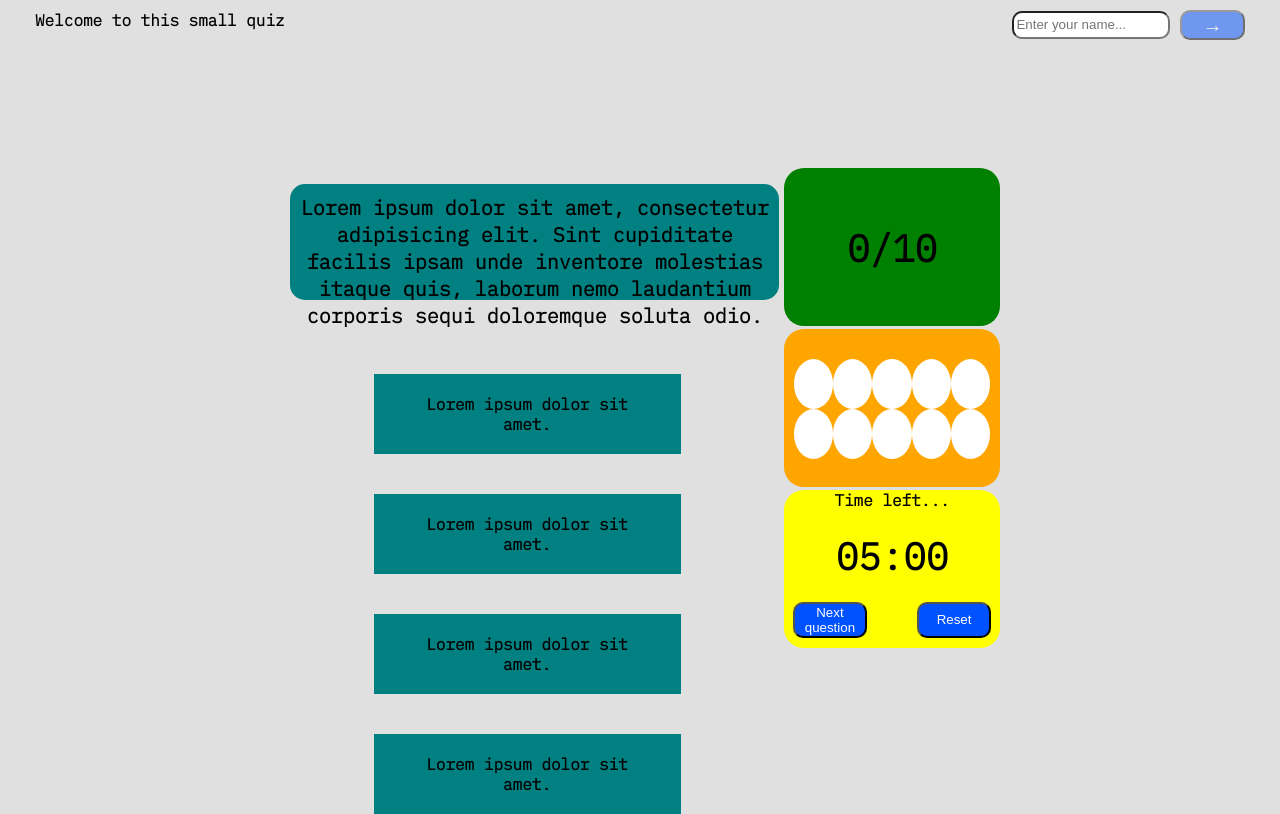
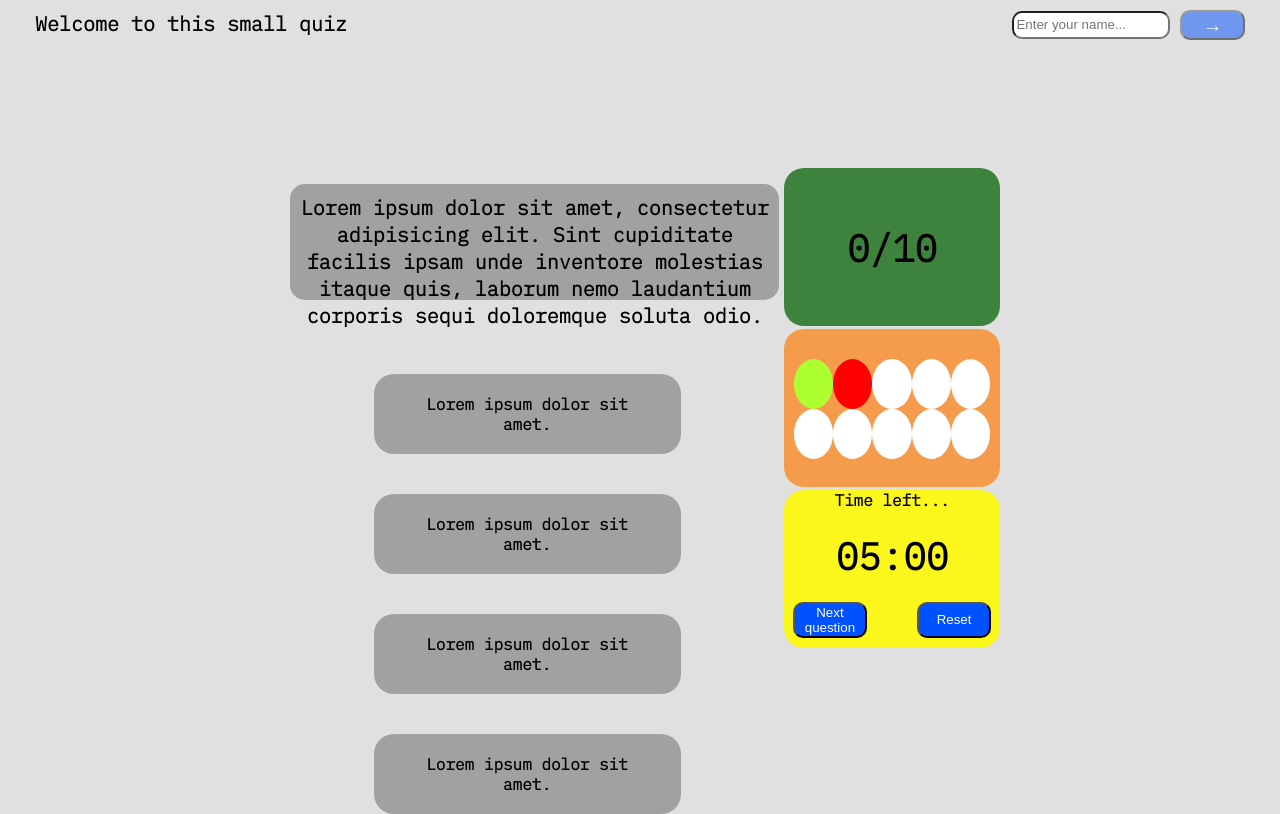
Before and after one commit to hefest42/quiz_v2.0, a plain HTML site: page index.html in a window 1280 px wide. Drawn offline with Linux system fonts and the light colour scheme.

Commit message:
finished with the basic layout

```diff
--- a/index.html
+++ b/index.html
@@ -33,8 +33,8 @@
 
             <div class="correct-answers">
                 <div class="correct-top">
-                    <div class="circle-answer circle0"></div>
-                    <div class="circle-answer circle1"></div>
+                    <div class="circle-answer circle0 correct"></div>
+                    <div class="circle-answer circle1 wrong"></div>
                     <div class="circle-answer circle2"></div>
                     <div class="circle-answer circle3"></div>
                     <div class="circle-answer circle4"></div>
--- a/style.css
+++ b/style.css
@@ -20,6 +20,7 @@ nav {
 }
 
 .welcome-msg {
+    font-size: 1.25rem;
     margin-left: 35px;
 }
 
@@ -78,7 +79,7 @@ nav {
 .question {
     width: 95%;
     height: 20%;
-    background-color: teal;
+    background-color: rgba(136, 135, 135, 0.705);
     font-size: 1.25rem;
     text-align: center;
     margin: 1rem 10px 15% 10px;
@@ -86,10 +87,12 @@ nav {
     border-radius: 15px;
 }
 
+/* 4 answer options */
 .options {
     padding: 1.25rem 1.875rem;
-    background-color: teal;
+    background-color:  rgba(136, 135, 135, 0.705);
     width: 50%;
+    border-radius: 20px;
     text-align: center;
     margin: 40px auto;
     transition: transform 300ms linear;
@@ -107,7 +110,7 @@ nav {
 /* top part of the sidebar  */
 .question-number {
     height: 33%;
-    background-color: green;
+    background-color: rgba(0, 95, 0, 0.726);
     font-size: 2.35rem;
     border-radius: 20px;
     display: flex;
@@ -117,7 +120,7 @@ nav {
 
 /* middle part of the sidebar */
 .correct-answers {
-    background-color: orange;
+    background-color: rgba(255, 123, 0, 0.664);
     height: 33%;
     border-radius: 20px;
     display: flex;
@@ -147,7 +150,7 @@ nav {
 
 /* bottom part of the sidebar */
 .quiz-timer {
-    background-color: yellow;
+    background-color: rgba(255, 251, 0, 0.87);
     border-radius: 20px;
     height: 33%;
     display: flex;
@@ -182,3 +185,11 @@ nav {
     color: white;
     border-radius: 10px;
 }
+
+.correct {
+    background-color: greenyellow;
+}
+
+.wrong {
+    background-color: red;
+}
```
